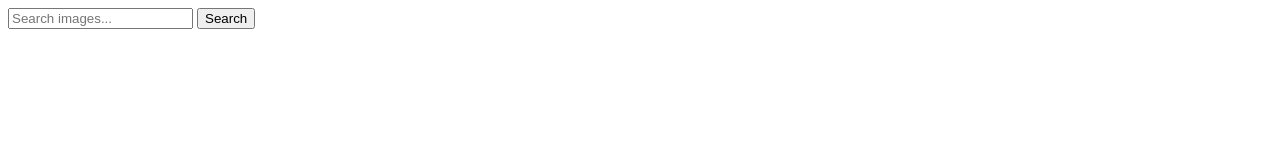
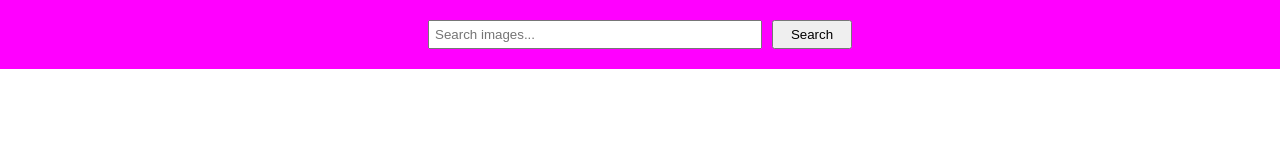
Before and after one commit to skabanets/goit-js-hw-11, a website built with Parcel: page src/index.html in a window 1280 px wide. Built offline with nearby package versions, Linux system fonts and the light colour scheme.

Commit message:
add form

```diff
--- a/src/index.html
+++ b/src/index.html
@@ -7,15 +7,18 @@
     <link rel="stylesheet" href="./sass/index.scss" />
   </head>
   <body>
+    <div class="form-container">
       <form class="search-form" id="search-form">
         <input
+          class="input-form"
           type="text"
           name="searchQuery"
           autocomplete="off"
           placeholder="Search images..."
         />
-      <button type="submit">Search</button>
+        <button class="sumbit-btn-form" type="submit">Search</button>
       </form>
+    </div>
 
     <script src="index.js" type="module"></script>
   </body>
--- a/src/sass/index.scss
+++ b/src/sass/index.scss
@@ -0,0 +1,29 @@
+* {
+  margin: 0;
+  padding: 0;
+}
+
+.form-container {
+  background-color: fuchsia;
+  width: 100vw;
+  padding: 20px 0;
+  display: flex;
+  justify-content: center;
+}
+
+.search-form {
+  display: flex;
+  gap: 10px;
+}
+
+.input-form {
+  width: 320px;
+  height: 15px;
+  padding: 5px;
+}
+
+.sumbit-btn-form {
+  padding: 5px;
+  width: 80px;
+  cursor: pointer;
+}
```
Lines whose indentation alone changed are shown as unchanged.
